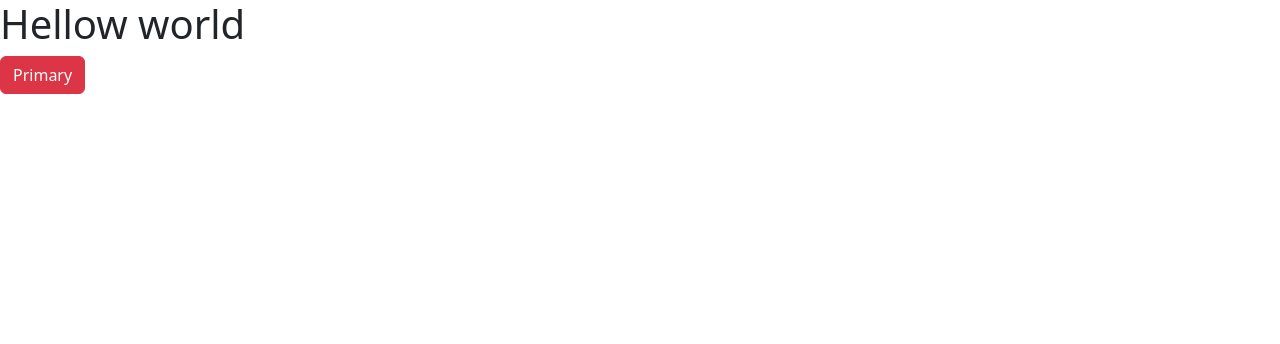
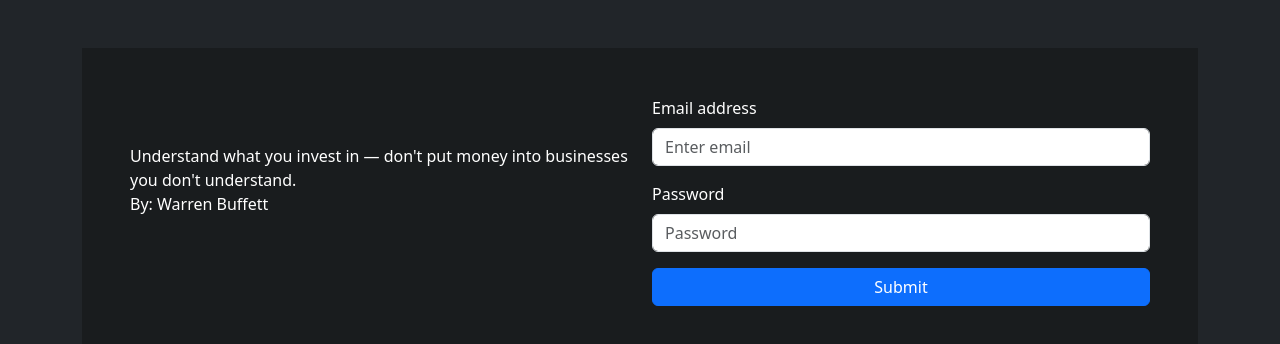
Before and after one commit to yadin-nou/finance-tracker, a React (Vite) app: page /signup in a window 1280 px wide. Shown: the top 344 px of the page. Built offline with nearby package versions, Linux system fonts and the light colour scheme.

Commit message:
form, tip added

```diff
--- a/src/App.jsx
+++ b/src/App.jsx
@@ -1,16 +1,20 @@
 import { useState } from "react";
-import { Button } from "react-bootstrap";
+import { Button, Container } from "react-bootstrap";
 import { ToastContainer, toast } from "react-toastify";
 import "./App.css";
+import SignUp from "./pages/SignUp";
+import { Route, Routes } from "react-router-dom";
 
 function App() {
-  toast.warning("Show your messages");
   return (
-    <>
-      <h1>Hellow world</h1>
-      <Button variant="danger">Primary</Button>
-      <ToastContainer />
-    </>
+    <div className="bg-dark" style={{ height: "100vh" }}>
+      <Container className="bg-dark text-white w-100">
+        <Routes>
+          <Route path="/" element={""} />
+          <Route path="/signup" element={<SignUp />} />
+        </Routes>
+      </Container>
+    </div>
   );
 }
 
--- /dev/null
+++ b/src/component/TipContent.jsx
@@ -0,0 +1,60 @@
+import React, { useEffect, useState } from "react";
+
+export const TipContent = () => {
+  const [index, setIndex] = useState(0);
+  const financialTips = [
+    {
+      tip: "Live below your means and invest the difference consistently over time.",
+      person: "Warren Buffett",
+    },
+    {
+      tip: "Pay yourself first by automating savings before spending on anything else.",
+      person: "David Bach",
+    },
+    {
+      tip: "Get out of debt and build wealth by living on a written, zero-based budget.",
+      person: "Dave Ramsey",
+    },
+    {
+      tip: "Know the difference between assets and liabilities, and focus on acquiring assets.",
+      person: "Robert Kiyosaki",
+    },
+    {
+      tip: "Index funds with low fees usually outperform actively managed funds over the long run.",
+      person: "John C. Bogle",
+    },
+    {
+      tip: "Track where every dollar goes so your money has a clear purpose.",
+      person: "Dave Ramsey",
+    },
+    {
+      tip: "Time in the market beats timing the market when it comes to long-term investing.",
+      person: "Peter Lynch",
+    },
+    {
+      tip: "Understand what you invest in — don't put money into businesses you don't understand.",
+      person: "Warren Buffett",
+    },
+    {
+      tip: "Financial independence comes from spending less than you earn and investing the surplus wisely.",
+      person: "Suze Orman",
+    },
+    {
+      tip: "Compound interest is one of the most powerful forces for building long-term wealth.",
+      person: "Albert Einstein (attributed)",
+    },
+  ];
+  useEffect(() => {
+    setInterval(() => {
+      setIndex(Math.floor(Math.random() * financialTips.length));
+    }, 4000);
+  }, []);
+  console.log(index);
+  const { tip, person } = financialTips[index];
+  return (
+    <div className="text-justify">
+      <div className="pt-5">{tip}</div>
+      <div>By: {person}</div>
+    </div>
+  );
+};
--- /dev/null
+++ b/src/component/UserForm.jsx
@@ -0,0 +1,24 @@
+import Button from "react-bootstrap/Button";
+import Form from "react-bootstrap/Form";
+
+export const UserForm = () => {
+  return (
+    <div>
+      <Form>
+        <Form.Group className="mb-3" controlId="formBasicEmail">
+          <Form.Label>Email address</Form.Label>
+          <Form.Control type="email" placeholder="Enter email" />
+        </Form.Group>
+        <Form.Group className="mb-3" controlId="formBasicPassword">
+          <Form.Label>Password</Form.Label>
+          <Form.Control type="password" placeholder="Password" />
+        </Form.Group>
+        <div className="d-grid">
+          <Button variant="primary" type="submit">
+            Submit
+          </Button>
+        </div>
+      </Form>
+    </div>
+  );
+};
--- /dev/null
+++ b/src/pages/SignUp.jsx
@@ -0,0 +1,27 @@
+import React from "react";
+import { Col, Container, Row } from "react-bootstrap";
+import { TipContent } from "../component/TipContent";
+import { UserForm } from "../component/userForm";
+
+function SignUp() {
+  return (
+    <div className="d-flex">
+      <Container
+        fluid="md"
+        className="p-5 mt-5"
+        style={{ background: "#0f0f0f64" }}
+      >
+        <Row>
+          <Col>
+            <TipContent />
+          </Col>
+          <Col>
+            <UserForm />
+          </Col>
+        </Row>
+      </Container>
+    </div>
+  );
+}
+
+export default SignUp;
```
